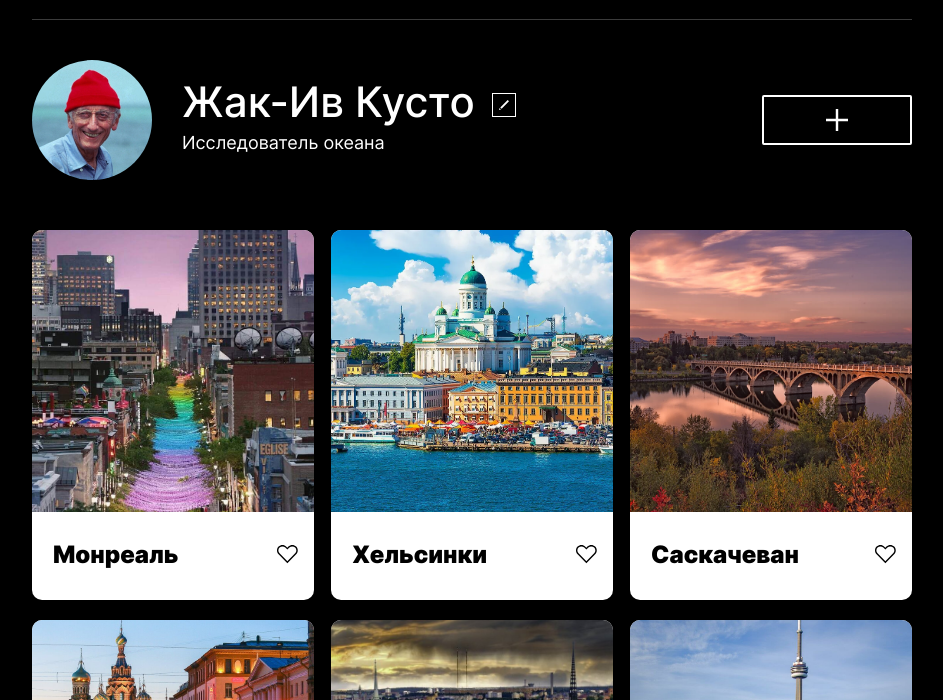
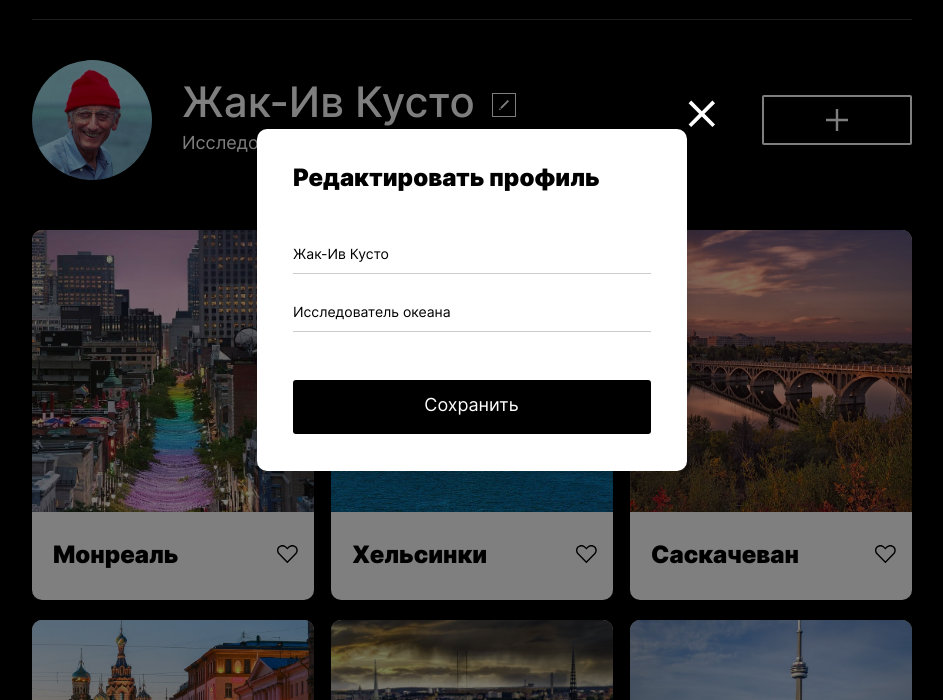
Before and after one commit to blastermaster/mesto, a plain HTML site: page index.html in a window 1280 px wide. Both pictures are taken after a click on the button 671 px from the left and 205 px from the top of the page. Shown: the part 100-800 px from the top of the page, without its empty margins (168-1111 px from the left). Drawn offline with Linux system fonts and the light colour scheme.

Commit message:
feature: js + fixes

```diff
--- /dev/null
+++ b/blocks/change-form/__input/change-form__input.css
@@ -0,0 +1,27 @@
+.change-form__input {
+  display: block;
+  margin: 54px auto 0;
+  max-width: 83.26%;
+  width: 100%;
+  border: none;
+  border-bottom: 1px solid rgba(0, 0, 0, .2);
+  padding: 0 0 10px;
+  font-family: 'Inter', Arial, sans-serif;
+  font-size: 14px;
+  font-weight: 400;
+  line-height: 1.21;
+  text-align: start;
+  outline: 0;
+}
+
+
+.change-form__input:last-of-type {
+  margin-top: 30px;
+}
+
+@media (max-width: 420px) {
+  .change-form__input {
+    max-width: 84.4%;
+    margin-top: 75px;
+  }
+}
--- /dev/null
+++ b/blocks/change-form/__submit-btn/change-form__submit-btn.css
@@ -0,0 +1,30 @@
+.change-form__submit-btn {
+  font-family: 'Inter', Arial, sans-serif;
+  display: block;
+  width: 83.26%;
+  margin: 48px auto 0;
+  border: none;
+  background-color: #000;
+  padding: 14px 125px 18px 124px;
+  border-radius: 3px;
+  font-weight: normal;
+  font-size: 18px;
+  line-height: 1.22;
+  color: #fff;
+  opacity: 1;
+  transition: opacity .3s ease-in-out;
+}
+
+.change-form__submit-btn:hover {
+  opacity: .8;
+}
+
+@media (max-width: 420px) {
+  .change-form__submit-btn {
+    width: 84.4%;
+    padding: 14px 82px;
+    font-size: 14px;
+    line-height: 1.21;
+    margin-top: 45px;
+  }
+}
--- /dev/null
+++ b/blocks/change-form/__title/change-form__title.css
@@ -0,0 +1,18 @@
+.change-form__title {
+  max-width: 76.75%;
+  margin: 0 auto 0 36px;
+  font-family: 'Inter', Arial, sans-serif;
+  font-weight: 900;
+  font-size: 24px;
+  line-height: 1.21;
+  color: #000;
+}
+
+@media (max-width: 420px) {
+  .change-form__title {
+    font-size: 18px;
+    line-height: 1.22;
+    margin: 0 auto;
+    max-width: 84.4%;
+  }
+}
--- /dev/null
+++ b/blocks/change-form/change-form.css
@@ -0,0 +1,3 @@
+.change-form {
+  width: 100%;
+}
--- a/blocks/element/element.css
+++ b/blocks/element/element.css
@@ -3,3 +3,27 @@
     border-radius: 10px;
     width: 282px;
   }
+
+  @media screen and (max-width: 980px) {
+    .element {
+      min-height: 36.837vw;
+    }
+  }
+
+  @media screen and (max-width: 768px) {
+    .element {
+      min-height: 54.45vw;
+    }
+  }
+
+  @media screen and (max-width: 425px) {
+    .element {
+      min-height: 110.11vw;
+    }
+  }
+
+  @media screen and (max-width: 320px) {
+    .element {
+      min-height: 361px;
+    }
+  }
--- a/blocks/elements/elements.css
+++ b/blocks/elements/elements.css
@@ -1,10 +1,3 @@
 .elements {
-    width: 68.75%;
-
+    width: 100%;
   }
-
-  @media (max-width: 420px) {
-    .elements {
-      max-width: 88.125%;
-    }
-  }
--- a/blocks/footer/footer.css
+++ b/blocks/footer/footer.css
@@ -1,5 +1,5 @@
 .footer {
-    max-width: 882px;
+    max-width: 880px;
     margin: 0 auto;
     padding: 66px 0 60px 0;
     color: #545454;
--- /dev/null
+++ b/blocks/popup/__close-btn/popup__close-btn.css
@@ -0,0 +1,32 @@
+.popup__close-btn {
+    background-image: url(../../../images/close-icon.svg);
+    height: 40px;
+    width: 40px;
+    background-size: 48px 48px;
+    background-position: center;
+    background-repeat: no-repeat;
+    opacity: 1;
+    transition: opacity .3s ease-in-out;
+    position: absolute;
+    top: -35px;
+    right: -35px;
+    cursor: pointer;
+    padding: 0;
+    background-color: transparent;
+    border: none;
+    outline: none;
+  }
+
+  .popup__close-btn:hover {
+    opacity: .6;
+  }
+
+  @media (max-width: 520px) {
+    .popup__close-btn {
+      width: 26px;
+      height: 26px;
+      background-size: 38px 38px;
+      right: 10px;
+      top: -40px;
+    }
+  }
--- /dev/null
+++ b/blocks/popup/__container/popup__container.css
@@ -0,0 +1,15 @@
+.popup__container {
+    width: 430px;
+    background-color: #fff;
+    border-radius: 10px;
+    box-shadow: 0 0 25px rgba(0, 0, 0, .15);
+    position: relative;
+    padding: 34px 0 37px;
+  }
+
+  @media (max-width: 420px) {
+    .popup__container {
+      width: 282px;
+      padding: 25px 0;
+    }
+  }
--- /dev/null
+++ b/blocks/popup/__opened/popup__opened.css
@@ -0,0 +1,3 @@
+.popup__opened {
+    display: flex;
+  }
--- /dev/null
+++ b/blocks/popup/popup.css
@@ -0,0 +1,13 @@
+.popup {
+    width: 100%;
+    height: 100%;
+    background-color: rgba(0, 0, 0, .5);
+    position: fixed;
+    top: 0;
+    left: 0;
+    right: 0;
+    bottom: 0;
+    display: none;
+    justify-content: center;
+    align-items: center;
+  }
--- a/blocks/root/root.css
+++ b/blocks/root/root.css
@@ -4,8 +4,6 @@
     background-color: #000;
     color: #fff;
     font-family: 'Inter', 'arial', sans-serif;
-    -webkit-font-smoothing: antialiased;
-    -webkit-text-size-adjust: 100%;
     text-rendering: optimizeLegibility;
     position: relative;
 }
--- a/index.html
+++ b/index.html
@@ -56,9 +56,9 @@
                 </li>
 
                 <li class="element">
-                    <img src="./images/Spb.jpeg" alt="Санет-Петербург" class="element__image">
+                    <img src="./images/Spb.jpeg" alt="Санкт-Петербург" class="element__image">
                     <div class="element__content">
-                        <h2 class="element__title">Санет-Петербург</h2>
+                        <h2 class="element__title">Санкт-Петербург</h2>
                         <button class="element__like button" type="button" aria-label="Нравится"></button>
                     </div>
                 </li>
@@ -83,6 +83,20 @@
         <footer class="footer">
             <p class="footer__copyright">&copy; 2021 Mesto Russia</p>
         </footer>
+        <div class="popup">
+            <div class="popup__container">
+                <button class="popup__close-btn" type="button" aria-label="Закрыть"></button>
+                <form class="change-form" name="profileChangeForm">
+                    <h2 class="change-form__title">Редактировать профиль</h2>
+                    <input type="text" class="change-form__input change-form__input_name_value" name="profileName"
+                        value="" autocomplete="off">
+                    <input type="text" class="change-form__input change-form__input_info_value" name="profileInfo"
+                        value="" autocomplete="off">
+                    <button class="change-form__submit-btn" type="submit" aria-labelledby="Сохранить">Сохранить</button>
+                </form>
+            </div>
+        </div>
+        <script src="./scripts/script.js"></script>
     </main>
 </body>
 
--- a/pages/index.css
+++ b/pages/index.css
@@ -32,3 +32,14 @@
 
 @import url(../blocks/footer/footer.css);
 @import url(../blocks/footer/__copyright/footer__copyright.css);
+
+
+@import url(../blocks/popup/popup.css);
+@import url(../blocks/popup/__container/popup__container.css);
+@import url(../blocks/popup/__opened/popup__opened.css);
+@import url(../blocks/popup/__close-btn/popup__close-btn.css);
+
+@import url(../blocks/change-form/change-form.css);
+@import url(../blocks/change-form/__title/change-form__title.css);
+@import url(../blocks/change-form/__input/change-form__input.css);
+@import url(../blocks/change-form/__submit-btn/change-form__submit-btn.css);
--- /dev/null
+++ b/scripts/script.js
@@ -0,0 +1,28 @@
+const openPopupButton = document.querySelector('.profile__button_action_edit');
+const popup = document.querySelector('.popup');
+const closePopupButton = document.querySelector('.popup__close-btn')
+let userName = document.querySelector('.profile__name')
+let inputName = document.querySelector('.change-form__input_name_value');
+let userInfo = document.querySelector('.profile__about')
+let inputInfo = document.querySelector('.change-form__input_info_value');
+let formElement = document.querySelector('.change-form')
+
+
+function togglePopup(event) {
+    popup.classList.toggle('popup__opened');
+    inputName.value = userName.textContent;
+    inputInfo.value = userInfo.textContent;
+}
+
+openPopupButton.addEventListener('click', togglePopup)
+closePopupButton.addEventListener('click', togglePopup)
+
+
+function formSubmitHandler(evt) {
+    evt.preventDefault();
+    userName.textContent = inputName.value;
+    userInfo.textContent = inputInfo.value;
+    togglePopup();
+}
+
+formElement.addEventListener('submit', formSubmitHandler);
```
Also changed, not shown: images/close-icon.svg (added), 1 other file.
